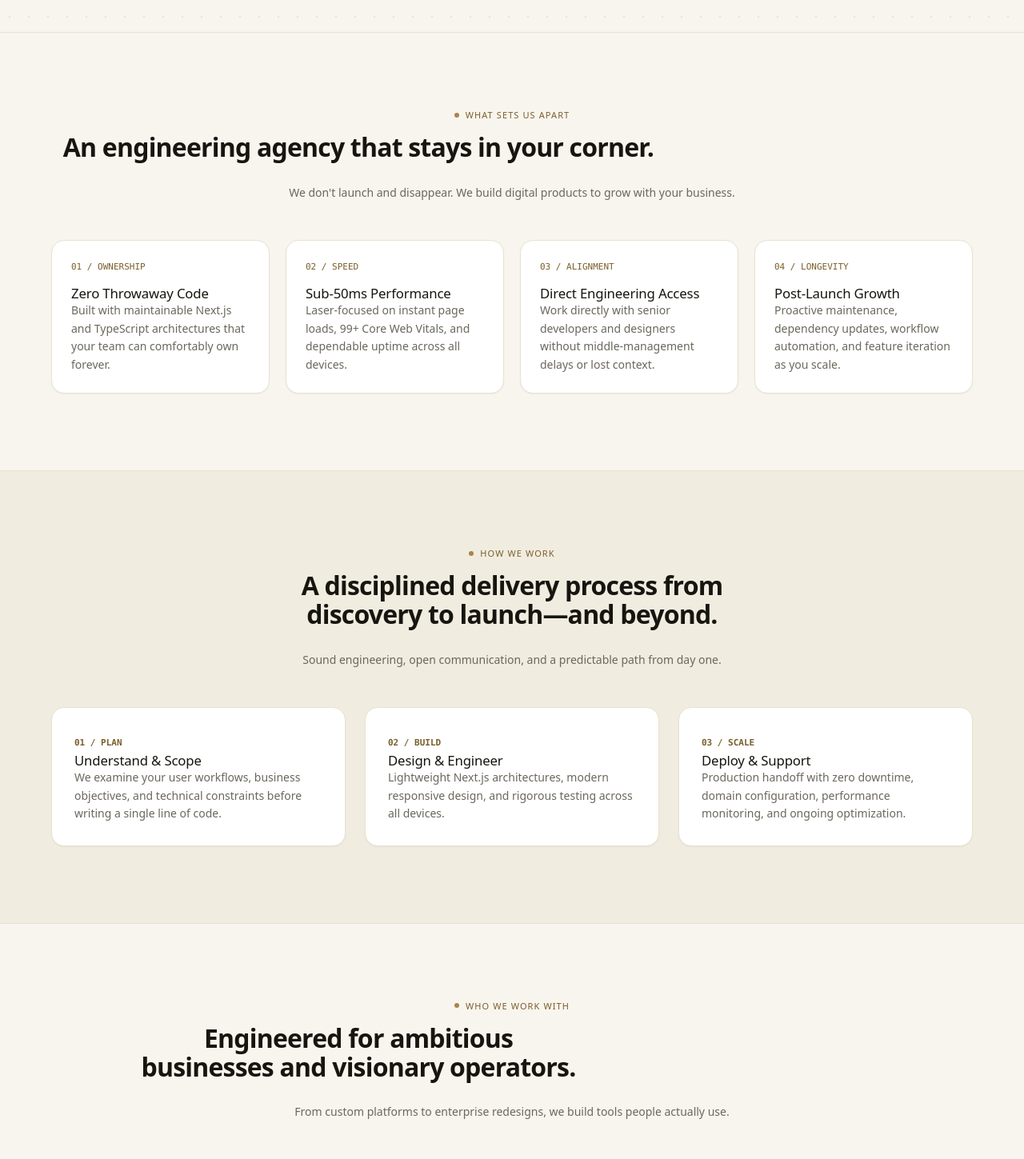
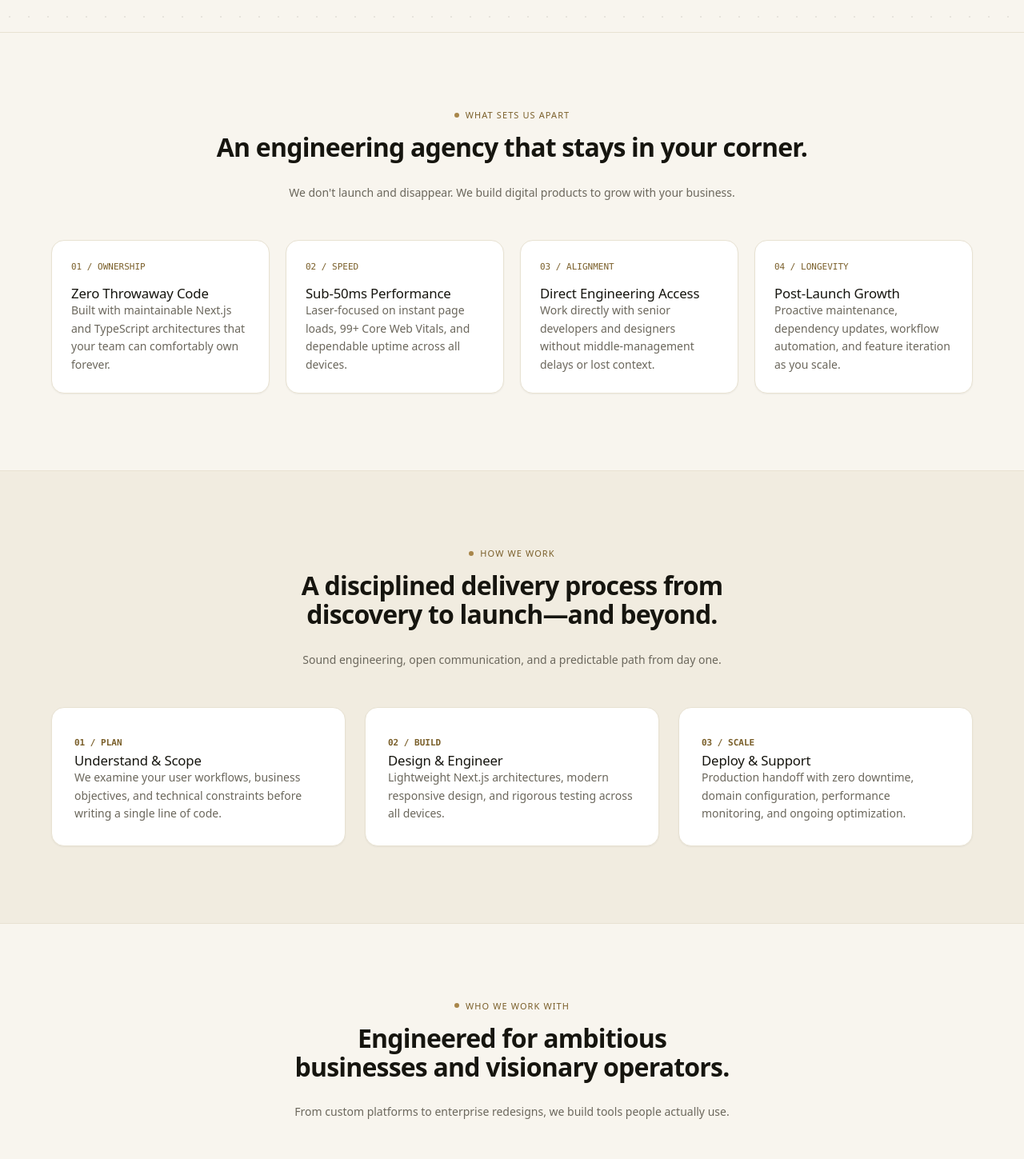
Before and after one commit to Wameez-2986/Code2Perform, a Next.js app: page / in a window 1280 px wide. Shown: the part 760-2209 px from the top of the page at 80% size. Built offline with nearby package versions, Linux system fonts and the light colour scheme; a web font is replaced by a local one.

Commit message:
feat: add HomeScenes component to render sequential sections on homepage

```diff
--- a/components/home/home-scenes.tsx
+++ b/components/home/home-scenes.tsx
@@ -42,15 +42,15 @@ export function HomeScenes() {
       {/* Beat 1: What Sets Us Apart */}
       <section className="w-full py-16 sm:py-20 md:py-24 border-b border-hairline bg-bone">
         <div className="page-container max-w-5xl space-y-8 md:space-y-12 text-center">
-          <div>
+          <div className="flex flex-col items-center text-center">
             <div className="flex items-center justify-center gap-2 mb-3 sm:mb-4">
               <span className="w-1.5 h-1.5 rounded-full bg-champagne" />
               <p className="type-label text-champagne-deep">{SCENES_DATA.beat1.label}</p>
             </div>
-            <h2 className="type-heading text-ink text-2xl sm:text-3xl md:text-4xl max-w-3xl mx-auto text-balance">
+            <h2 className="type-heading text-ink text-2xl sm:text-3xl md:text-4xl max-w-3xl mx-auto text-center text-balance">
               {SCENES_DATA.beat1.heading}
             </h2>
-            <p className="type-body-sm text-muted max-w-2xl mx-auto text-sm sm:text-base leading-relaxed mt-5 sm:mt-6 md:mt-7">
+            <p className="type-body-sm text-muted max-w-2xl mx-auto text-sm sm:text-base leading-relaxed mt-5 sm:mt-6 md:mt-7 text-center">
               {SCENES_DATA.beat1.description}
             </p>
           </div>
@@ -79,7 +79,7 @@ export function HomeScenes() {
       {/* Beat 2: How We Turn Ideas Into Products */}
       <section className="w-full py-16 sm:py-20 md:py-24 border-b border-hairline bg-surface-alt">
         <div className="page-container max-w-5xl space-y-8 md:space-y-12 text-center">
-          <div className="flex flex-col items-center">
+          <div className="flex flex-col items-center text-center">
             <div className="flex items-center justify-center gap-2 mb-3 sm:mb-4">
               <span className="w-1.5 h-1.5 rounded-full bg-champagne" />
               <p className="type-label text-champagne-deep">{SCENES_DATA.beat2.label}</p>
@@ -116,15 +116,15 @@ export function HomeScenes() {
       {/* Beat 3: Who We Work With */}
       <section className="w-full py-16 sm:py-20 md:py-24 border-b border-hairline bg-bone">
         <div className="page-container max-w-5xl space-y-8 md:space-y-12 text-center">
-          <div>
+          <div className="flex flex-col items-center text-center">
             <div className="flex items-center justify-center gap-2 mb-3 sm:mb-4">
               <span className="w-1.5 h-1.5 rounded-full bg-champagne" />
               <p className="type-label text-champagne-deep">{SCENES_DATA.beat3.label}</p>
             </div>
-            <h2 className="type-heading text-ink text-2xl sm:text-3xl md:text-4xl max-w-3xl mx-auto text-balance">
+            <h2 className="type-heading text-ink text-2xl sm:text-3xl md:text-4xl max-w-3xl mx-auto text-center text-balance">
               {SCENES_DATA.beat3.heading}
             </h2>
-            <p className="type-body-sm text-muted max-w-2xl mx-auto text-sm sm:text-base leading-relaxed mt-5 sm:mt-6 md:mt-7">
+            <p className="type-body-sm text-muted max-w-2xl mx-auto text-sm sm:text-base leading-relaxed mt-5 sm:mt-6 md:mt-7 text-center">
               {SCENES_DATA.beat3.description}
             </p>
           </div>
```
